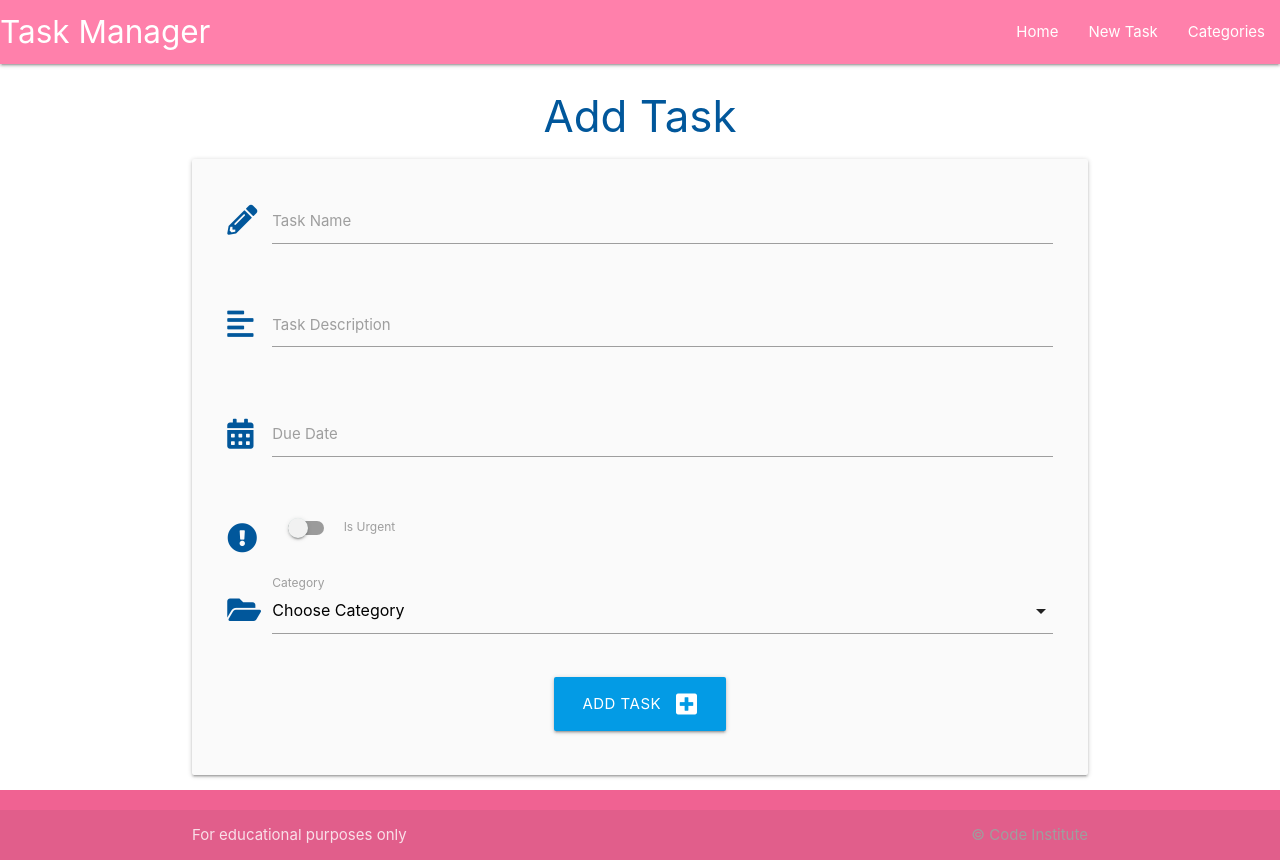
After one commit to Kenya-Rae/task-manager, a Flask app: page /add_task in a window 1280 px wide. The commit adds this page. Run offline with Flask 3, Linux system fonts and the light colour scheme; data that the repository does not hold is empty.

Commit message:
Add task

```diff
--- a/taskmanager/routes.py
+++ b/taskmanager/routes.py
@@ -17,11 +17,10 @@ def categories():
 @app.route("/add_category", methods=["GET", "POST"])
 def add_category():
     if request.method == "POST":
-        category = Category(category_name=request.form.get('category_name'))
+        category = Category(category_name=request.form.get("category_name"))
         db.session.add(category)
         db.session.commit()
         return redirect(url_for("categories"))
-
     return render_template("add_category.html")
 
 
@@ -29,7 +28,32 @@ def add_category():
 def edit_category(category_id):
     category = Category.query.get_or_404(category_id)
     if request.method == "POST":
-        category.category_name = request.form.get('category_name')
+        category.category_name = request.form.get("category_name")
         db.session.commit()
         return redirect(url_for("categories"))
     return render_template("edit_category.html", category=category)
+
+
+@app.route("/delete_category/<int:category_id>")
+def delete_category(category_id):
+    category = Category.query.get_or_404(category_id)
+    db.session.delete(category)
+    db.session.commit()
+    return redirect(url_for("categories"))
+
+
+@app.route("/add_task", methods=["GET", "POST"])
+def add_task():
+    categories = list(Category.query.order_by(Category.category_name).all())
+    if request.method == "POST":
+        task = Task(
+            task_name=request.form.get("task_name"),
+            task_description=request.form.get("task_description"),
+            is_urgent=bool(True if request.form.get("is_urgent") else False),
+            due_date=request.form.get("due_date"),
+            category_id=request.form.get("category_id")
+        )
+        db.session.add(task)
+        db.session.commit()
+        return redirect(url_for("home"))
+    return render_template("add_task.html", categories=categories)
--- a/taskmanager/static/js/script.js
+++ b/taskmanager/static/js/script.js
@@ -1,5 +1,16 @@
 document.addEventListener("DOMContentLoaded", function () {
-  // sidenav inistialization - get it to work
+  // sidenav initialization
   let sidenav = document.querySelectorAll(".sidenav");
   M.Sidenav.init(sidenav);
+
+  // datepicker initialization
+  let datepicker = document.querySelectorAll(".datepicker");
+  M.Datepicker.init(datepicker, {
+    format: "dd mmmm, yyyy",
+    i18n: { done: "Select" },
+  });
+
+  // select initialization
+  let selects = document.querySelectorAll("select");
+  M.FormSelect.init(selects);
 });
--- /dev/null
+++ b/taskmanager/templates/add_task.html
@@ -0,0 +1,71 @@
+{% extends "base.html" %}
+{% block content %}
+
+<h3 class="light-blue-text text-darken-4 center-align">Add Task</h3>
+
+<div class="row card-panel grey lighten-5">
+    <form class="col s12" method="POST" action="{{ url_for('add_task') }}">
+        <!-- task name -->
+        <div class="row">
+            <div class="input-field col s12">
+                <i class="fas fa-pencil-alt prefix light-blue-text text-darken-4"></i>
+                <input id="task_name" name="task_name" minlength="5" maxlength="50" type="text" class="validate"
+                    required>
+                <label for="task_name">Task Name</label>
+            </div>
+        </div>
+        <!-- task description -->
+        <div class="row">
+            <div class="input-field col s12">
+                <i class="fas fa-align-left prefix light-blue-text text-darken-4"></i>
+                <textarea id="task_description" name="task_description" minlength="5" maxlength="200" type="text"
+                    class="materialize-textarea validate" required></textarea>
+                <label for="task_description">Task Description</label>
+            </div>
+        </div>
+        <!-- due date -->
+        <div class="row">
+            <div class="input-field col s12">
+                <i class="fas fa-calendar-alt prefix light-blue-text text-darken-4"></i>
+                <input id="due_date" name="due_date" type="text" class="datepicker validate" required>
+                <label for="due_date">Due Date</label>
+            </div>
+        </div>
+        <!-- is urgent -->
+        <div class="row">
+            <div class="input-field col s12">
+                <div class="switch">
+                    <i class="fas fa-exclamation-circle prefix light-blue-text text-darken-4"></i>
+                    <label for="is_urgent">
+                        <input id="is_urgent" name="is_urgent" type="checkbox">
+                        <span class="lever"></span>
+                        Is Urgent
+                    </label>
+                </div>
+            </div>
+        </div>
+        <!-- category id -->
+        <div class="row">
+            <div class="input-field col s12">
+                <i class="fas fa-folder-open prefix light-blue-text text-darken-4"></i>
+                <select id="category_id" name="category_id" class="validate" required>
+                    <option value="" disabled selected>Choose Category</option>
+                    {% for category in categories %}
+                    <option value="{{ category.id }}">{{ category.category_name }}</option>
+                    {% endfor %}
+                </select>
+                <label for="category_id">Category</label>
+            </div>
+        </div>
+        <!-- submit button -->
+        <div class="row">
+            <div class="col s12 center-align">
+                <button type="submit" class="btn-large light-blue darken-1">
+                    Add Task <i class="fas fa-plus-square right"></i>
+                </button>
+            </div>
+        </div>
+    </form>
+</div>
+
+{% endblock %}
--- a/taskmanager/templates/base.html
+++ b/taskmanager/templates/base.html
@@ -23,17 +23,17 @@
                 <a href="#" data-target="mobile-demo" class="sidenav-trigger"><i class="fas fa-bars"></i></a>
                 <ul class="right hide-on-med-and-down">
                     <li><a href="{{ url_for('home') }}">Home</a></li>
-                    <li><a href="">New Task</a></li>
-                    <li><a href="{{ url_for('categories') }}">Catergories</a></li>
+                    <li><a href="{{ url_for('add_task') }}">New Task</a></li>
+                    <li><a href="{{ url_for('categories') }}">Categories</a></li>
                 </ul>
             </div>
         </nav>
 
-        <!-- mobile sidenav-->
+        <!-- mobile sidenav -->
         <ul class="sidenav" id="mobile-demo">
             <li><a href="{{ url_for('home') }}">Home</a></li>
-            <li><a href="">New Task</a></li>
-            <li><a href="{{ url_for('categories') }}">Catergories</a></li>
+            <li><a href="{{ url_for('add_task') }}">New Task</a></li>
+            <li><a href="{{ url_for('categories') }}">Categories</a></li>
         </ul>
     </header>
 
--- a/taskmanager/templates/categories.html
+++ b/taskmanager/templates/categories.html
@@ -20,7 +20,7 @@
             </div>
             <div class="card-action">
                 <a href="{{ url_for('edit_category', category_id=category.id) }}" class="btn green accent-4">Edit</a>
-                <a href="#" class="btn red">Delete</a>
+                <a href="{{ url_for('delete_category', category_id=category.id) }}" class="btn red">Delete</a>
             </div>
         </div>
     </div>
```
Also changed, not shown: taskmanager/templates/tasks.html (+9 -1 lines).
